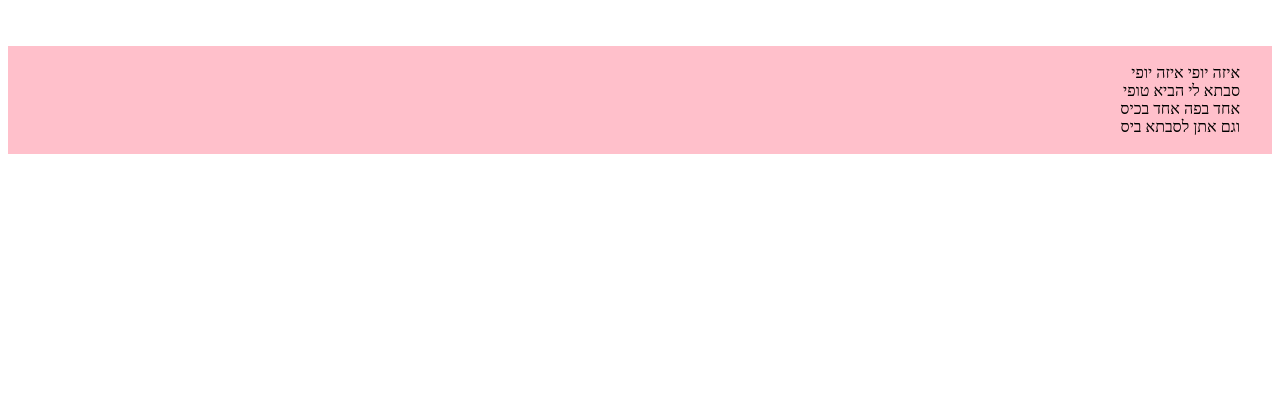
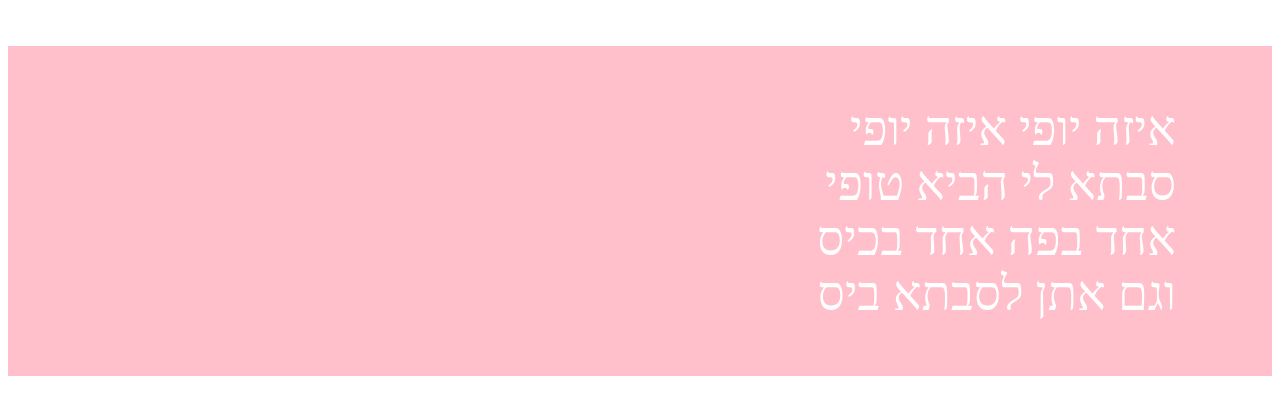
Before and after one commit to MichalSilberman/michalsilberman.github.io, a plain HTML site: page index.html in a window 1280 px wide. Shown: the part 259-674 px from the top of the page. Drawn offline with Linux system fonts and the light colour scheme; a web font is replaced by a local one.

Commit message:
Update style.css

```diff
--- a/style.css
+++ b/style.css
@@ -3,6 +3,8 @@
 .song {
   white-space: pre;
   background-color: pink;
+  font-size: 48px;
+  color: white;
 }
 
 @font-face {
```
